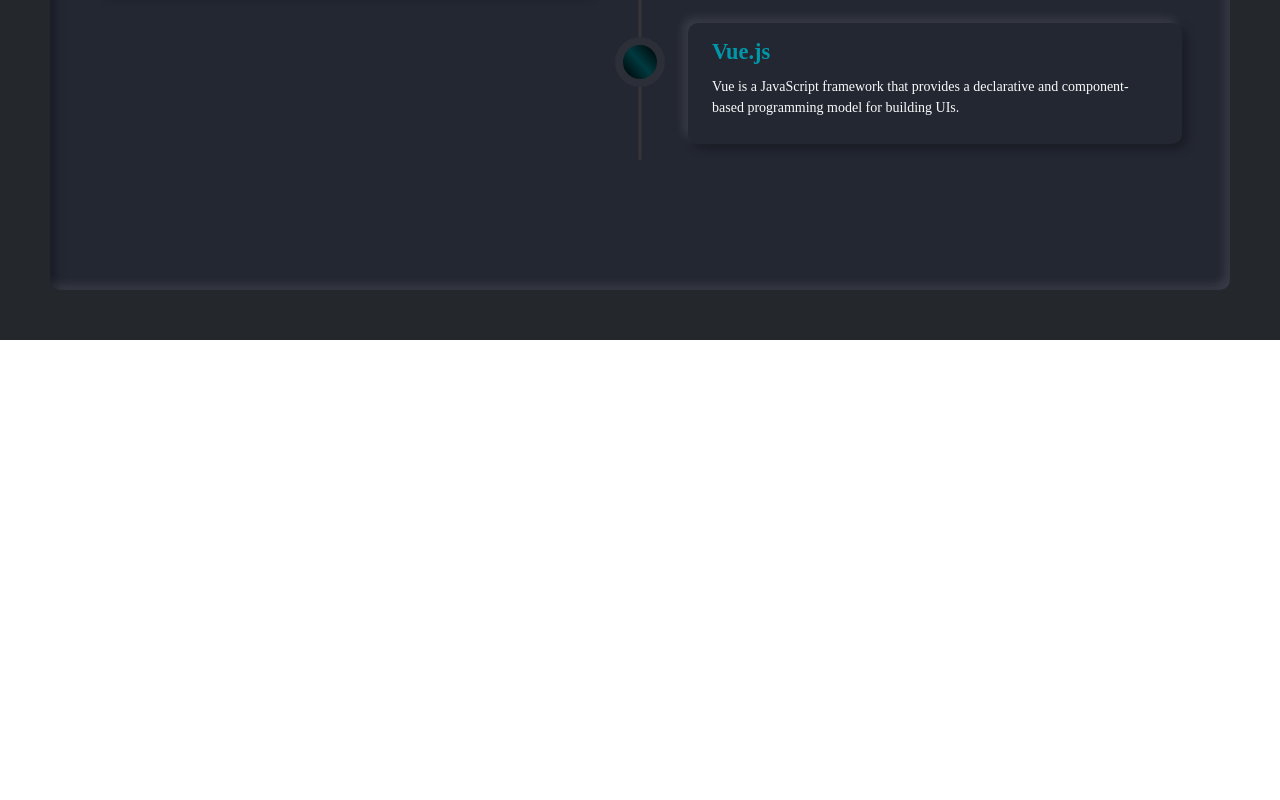
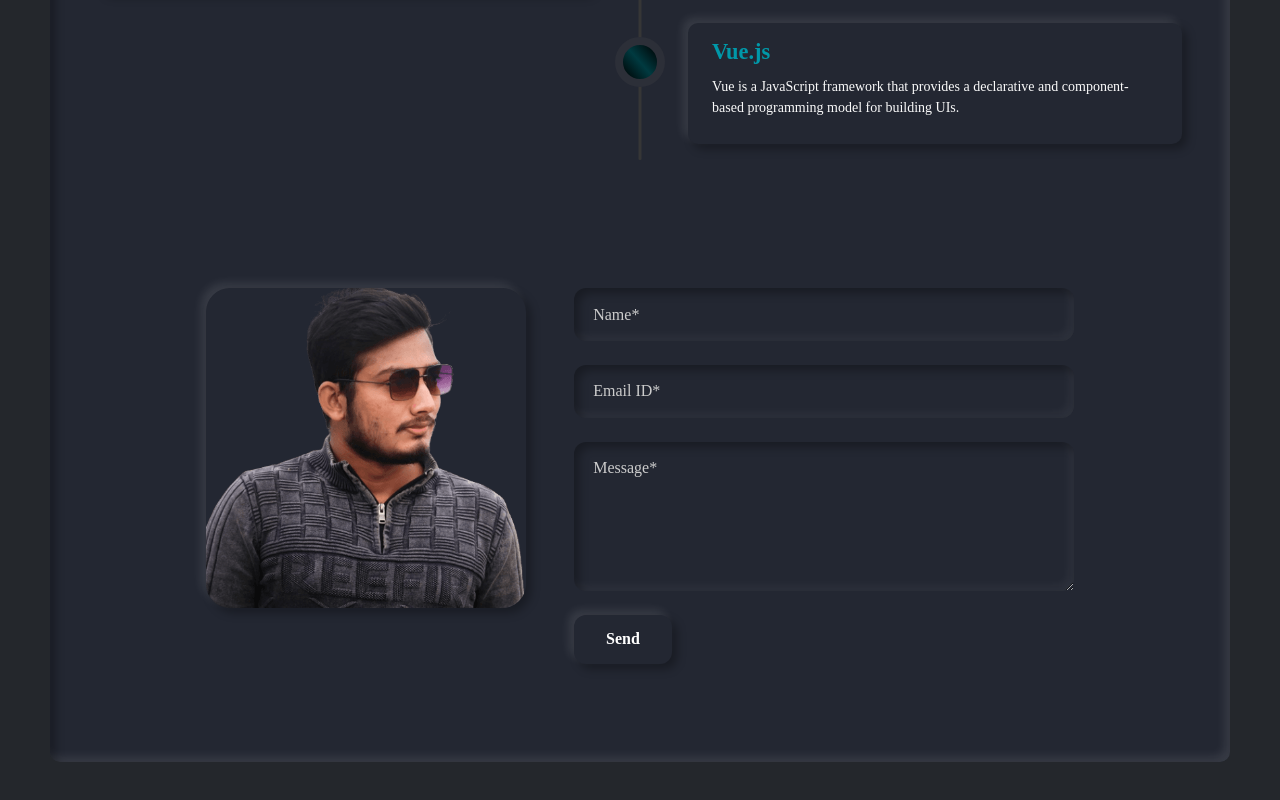
Before and after one commit to mdnuruzzamanemon/myWebReact, a React (Create React App) app: page / in a window 1280 px wide. Shown: the part 4239-5039 px from the top of the page. Before the commit the page ends 4579 px from the top, so only its background shows below. Built offline with nearby package versions, Linux system fonts and the light colour scheme.

Commit message:
contact form created

```diff
--- /dev/null
+++ b/src/components/ContactForm.jsx
@@ -0,0 +1,22 @@
+import React from 'react';
+import '../css/ContactForm.css';
+import profileImage from '../images/emon.png'; // Replace with your local image or URL
+
+const ContactForm = () => {
+  return (
+    <div className="contact-container">
+      <div className="contact-image">
+        <img src={profileImage} alt="contact profile" />
+      </div>
+
+      <form className="contact-form">
+        <input type="text" placeholder="Name*" />
+        <input type="email" placeholder="Email ID*" />
+        <textarea placeholder="Message*" rows="5" />
+        <button type="submit">Send</button>
+      </form>
+    </div>
+  );
+};
+
+export default ContactForm;
--- a/src/components/index.jsx
+++ b/src/components/index.jsx
@@ -9,6 +9,7 @@
 import Skills from "./skills";
 import Certifications from "./certifications";
 import Timeline from "./timeline";
+import ContactForm from "./ContactForm";
 
 
 function Index()
@@ -32,6 +33,7 @@
                 <Skills />
                 <Certifications />
                 <Timeline />
+                <ContactForm />
 
             </div>
         </div>
--- /dev/null
+++ b/src/css/ContactForm.css
@@ -0,0 +1,92 @@
+
+
+  .contact-container {
+    display: flex;
+    flex-wrap: wrap;
+    justify-content: center;
+    align-items: flex-start;
+    gap: 3rem;
+    padding: 3rem;
+    color: #fff;
+  }
+
+  .contact-image {
+    width: 320px;
+    height: 320px;
+    border-radius: 1.5rem;
+    overflow: hidden;
+    box-shadow: 5px 5px 10px rgba(0, 0, 0, 0.3), -5px -5px 10px rgba(255, 255, 255, 0.1);
+  }
+
+  .contact-image img {
+    width: 100%;
+    height: 100%;
+    object-fit: cover;
+  }
+
+  .contact-form {
+    flex: 1;
+    max-width: 500px;
+    display: flex;
+    flex-direction: column;
+    gap: 1.5rem;
+  }
+
+  .contact-form input,
+  .contact-form textarea {
+    background-color: transparent;
+    color: #fff;
+    padding: 0.9rem 1.2rem;
+    border: none;
+    border-radius: 12px;
+    font-size: 1rem;
+    outline: none;
+    box-shadow:
+      inset 5px 5px 10px rgba(0, 0, 0, 0.3),
+      inset -5px -5px 10px rgba(255, 255, 255, 0.05);
+    transition: box-shadow 0.2s ease;
+  }
+
+
+  .contact-form input::placeholder,
+  .contact-form textarea::placeholder {
+    color: #ccc;
+  }
+
+  .contact-form button {
+    align-self: flex-start;
+    padding: 0.8rem 2rem;
+    background-color: transparent;
+    color: #fff;
+    border: none;
+    border-radius: 12px;
+    font-weight: 600;
+    cursor: pointer;
+    font-size: 1rem;
+    box-shadow: 5px 5px 10px rgba(0, 0, 0, 0.3),
+                -5px -5px 10px rgba(255, 255, 255, 0.1);
+    transition: transform 0.2s ease, box-shadow 0.2s ease;
+  }
+
+  .contact-form button:hover {
+    transform: translateY(-2px);
+    box-shadow: 6px 6px 12px rgba(0, 0, 0, 0.35),
+                -6px -6px 12px rgba(255, 255, 255, 0.12);
+  }
+
+  @media (max-width: 768px) {
+    .contact-container {
+      flex-direction: column;
+      align-items: center;
+    }
+
+    .contact-form {
+      width: 100%;
+      max-width: 100%;
+    }
+
+    .contact-image {
+      width: 100%;
+      max-width: 320px;
+    }
+  }
```
